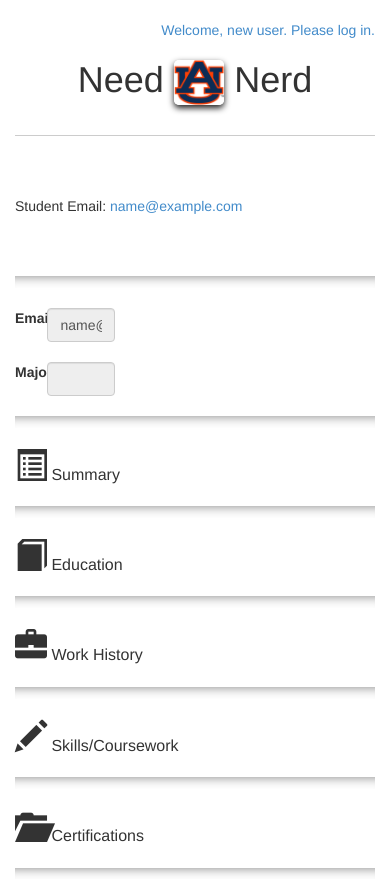
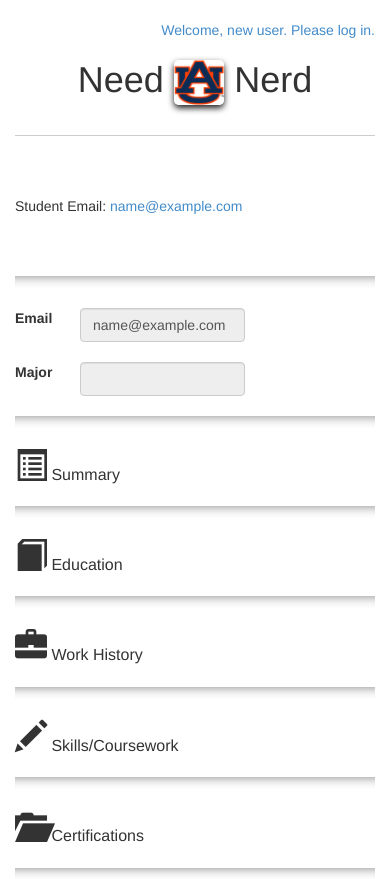
Before and after one commit to aw1n/needanerd, a Django app: template student/templates/student_detail.html in a window 390 px wide. Shown: the top 879 px of the page. Run offline with Django 3.2, Linux system fonts and the light colour scheme; tables that the repository leaves empty hold one stand-in row (values such as "Sample post"); the template is opened without the code that fills it: values that come from a table or form of the project are taken from there, most other values are stand-ins (such as "Sample title", 1, 10 or a date in 2020).

Commit message:
url change

```diff
--- a/job/static/js/job.js
+++ b/job/static/js/job.js
@@ -135,7 +135,7 @@
 
 	try{
 
-		if(objective == "" || email == "" || major == ""){
+		if(objective <= 0 || email <= 0 || major <= 0){
 			bootbox.alert("You cannot apply to a job until you have addded an objective, email, and major to your profile", function() {});
 			return;
 		}
--- a/job/templates/applyjobs.html
+++ b/job/templates/applyjobs.html
@@ -40,12 +40,12 @@
         	<td class="visible-sm visible-md visible-lg"><button class="btn btn-primary" onclick="window.open('/jobs/{{j.pk}}/')">Show Details</button>
         	<td class="visible-xs"><button class="btn btn-primary" onclick="window.open('/jobs/{{j.pk}}/')">Details</button>
         	<td>{{j.name}}</td>
-        	<td><a href='/employers/{{j.employer.userprofile_set.get.user.pk}}/'>{{j.employer.company_name}}</a></td>
+        	<td><a href='/employers/{{j.employer.userprofile.user.pk}}/'>{{j.employer.company_name}}</a></td>
 	        	<td class="visible-md visible-lg">{{j.salary}}</td>
 	        	{% if student.userprofile.student in j.applicant.all %}
 	        		<td class="visible-sm visible-md visible-lg"><button class="btn btn-success" id=jobid_{{j.pk}} disabled=True>Applied</button></td>
 	        	{% else %}
-	        		<td class="visible-sm visible-md visible-lg"><button class="btn btn-primary" id=jobid_{{j.pk}} onClick="applyJob(objective='{{resume.objective}}', email='{{student.email}}', major='{{student.userprofile.student.currentmajor}}', jobid={{j.pk}}, studentid={{student.pk}})">Apply</button></td>
+	        		<td class="visible-sm visible-md visible-lg"><button class="btn btn-primary" id=jobid_{{j.pk}} onClick="applyJob(objective='{{resume.objective|length}}', email='{{student.email|length}}', major='{{student.userprofile.student.currentmajor|length}}', jobid={{j.pk}}, studentid={{student.pk}})">Apply</button></td>
 	        	{% endif %}
 	        	<td class="visible-md visible-lg">{{j.updated_at|date:'b d Y '|upper}}</td>
     	</tr>
--- a/job/templates/job_detail.html
+++ b/job/templates/job_detail.html
@@ -52,7 +52,7 @@
     {% if user.userprofile.student in job.applicant.all %}
     	<button class="btn btn-success" id=jobid_{{job.pk}} disabled=True>Applied</button>
     {% else %}
-    	<button class="btn btn-primary" id=jobid_{{job.pk}} onClick="applyJob(jobid={{job.pk}}, studentid={{user.pk}})">Apply</button>
+    	<button class="btn btn-primary" id=jobid_{{job.pk}} onClick="applyJob(objective='{{resume.objective|length}}', email='{{student.email|length}}', major='{{student.userprofile.student.currentmajor|length}}', jobid={{job.pk}}, studentid={{user.pk}})">Apply</button>
     {% endif %}
 
 
--- a/needanerd/urls.py
+++ b/needanerd/urls.py
@@ -16,12 +16,13 @@
     url(r'^resumes/', include('resume.urls')),
     url(r'^accounts/', include('appsecurity.urls')),
     #url(r'^messages/', include('msgcenter.urls')),
-    url(r'^$', needanerd.views.home, name='home'),
-    #url(r'^', 'needanerd.views.notfound', name='404'),
 
     url(r'^contact/$', needanerd.views.contact),
     url(r'^contact/(?P<user_id>\d+)/$', needanerd.views.contactUserForm),
 
     url(r'^profile/', needanerd.views.profile, name='profile'),
 
+    url(r'^$', needanerd.views.home, name='home'),
+    url(r'^/$', needanerd.views.home, name='home'),
+    url(r'^', 'needanerd.views.notfound', name='404'),
 ]
--- a/needanerd/views.py
+++ b/needanerd/views.py
@@ -111,7 +111,7 @@
             first = form.cleaned_data['first']
             last = form.cleaned_data['last']
             email = form.cleaned_data['email']
-            subject = "needanerd message: " + form.cleaned_data['subject']
+            subject = " message: " + form.cleaned_data['subject']
             message = "Message from " + first + " " + last + "\nEmail: " + email + "\n\n" + form.cleaned_data['message']
 
             try:
--- a/resume/models.py
+++ b/resume/models.py
@@ -44,8 +44,8 @@
 
 class Employment(models.Model):
     resume=models.ForeignKey('resume.Resume')
-    company=models.CharField(max_length=32)
-    title=models.CharField(max_length=32)
+    company=models.CharField(max_length=64)
+    title=models.CharField(max_length=64)
     startdate=models.CharField(max_length=16, blank=True,null=True)
     enddate=models.CharField(max_length=16, blank=True,null=True)
     jobfunctions=models.TextField(max_length=256)
--- a/student/templates/student_detail.html
+++ b/student/templates/student_detail.html
@@ -88,15 +88,15 @@
 
 		<div class="row">
 
-			<div class="col-xs-1">
+			<div class="col-xs-2 col-sm-1">
 				<label for="email" class="">Email</label>
 			</div>
-			<div class="col-xs-3">
+			<div class="col-xs-6 col-sm-3">
 				<input id="email" type="text" class="form-control" value="{{student.email}}" readonly>
 			</div>
 			{% if hasCRUDPrivs %}
 			<input type="hidden" id="studentpk" value="{{student.pk}}" />
-			<div class="col-xs-1">
+			<div class="col-xs-2 col-sm-1">
 				<button type="button" id="editemail" class="btn btn-primary" ><span id="editemailspan" class="glyphicon glyphicon-ok"></span> Edit</button>
 			</div>
 			{% endif %}
@@ -104,14 +104,14 @@
 		</div>
 		<br/>
 		<div class="row">
-			<div class="col-xs-1">
+			<div class="col-xs-2 col-sm-1">
 				<label for="major" class="">Major</label>
 			</div>
-			<div class="col-xs-3">
+			<div class="col-xs-6 col-sm-3">
 				<input id="major" type="text" class="form-control" value="{{student.userprofile.student.currentmajor}}" readonly>
 			</div>
 			{% if hasCRUDPrivs %}
-			<div class="col-xs-1">
+			<div class="col-xs-2 col-sm-1">
 				<button type="button" id="editmajor" class="btn btn-primary" ><span id="editmajorspan" class="glyphicon glyphicon-ok"></span> Edit</button>
 			</div>
 			{% endif %}
```
Also changed, not shown: job/views.py (+9 -3 lines), nan.sqlite3, 4 other files.
